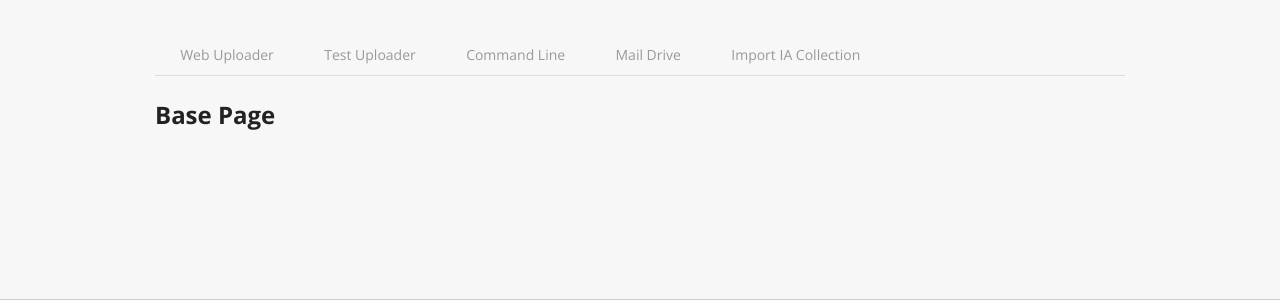
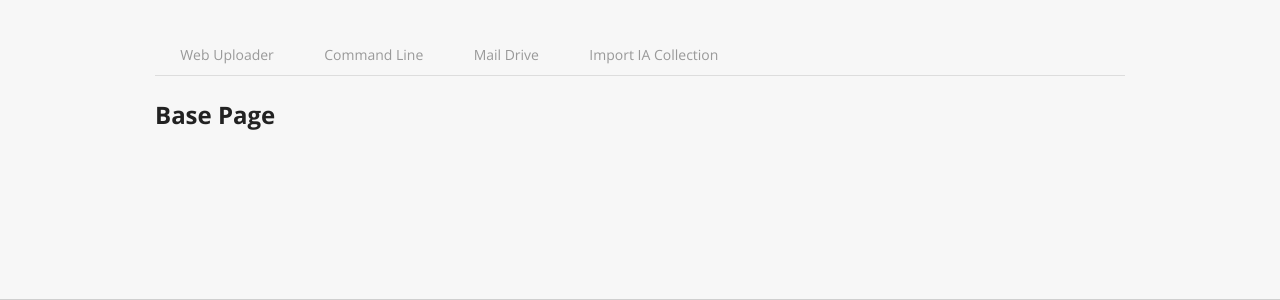
Before and after one commit to Maazcodes/VaultSite, a Python web app: template templates/vault/deposit.html in a window 1280 px wide. Shown: the part 151-451 px from the top of the page. Run offline with Jinja, Linux system fonts and the light colour scheme; the template is opened without the code that fills it, so the values that code supplies are empty.

Commit message:
feat: old uploader hidden

```diff
--- a/templates/vault/deposit.html
+++ b/templates/vault/deposit.html
@@ -13,11 +13,11 @@
 	<div class="small-12 columns">
 		<div class="row">
 			<div class="subnav-box columns">
-				<div class="left subnav-link collections {% if active_subnav == 'web' %}active{% endif %}">
+				<!-- <div class="left subnav-link collections {% if active_subnav == 'web' %}active{% endif %}">
 					<a class="" href="{{ url('deposit_web') }}">Web Uploader</a>
-				</div>
+				</div> -->
 				<div class="left subnav-link collections {% if active_subnav == 'test' %}active{% endif %}">
-					<a class="" href="{{ url('deposit_flow') }}">Test Uploader</a>
+					<a class="" href="{{ url('deposit_flow') }}">Web Uploader</a>
 				</div>
 				<div class="left subnav-link collections {% if active_subnav == 'cli' %}active{% endif %}">
 					<a class="" href="{{ url('deposit_cli') }}">Command Line</a>
--- a/vault/views.py
+++ b/vault/views.py
@@ -157,7 +157,7 @@ def report(request, report_id):
 
 @login_required
 def deposit(request):
-    return redirect("deposit_web")
+    return redirect("deposit_flow")
 
 
 def create_attribs_dict(request):
```
